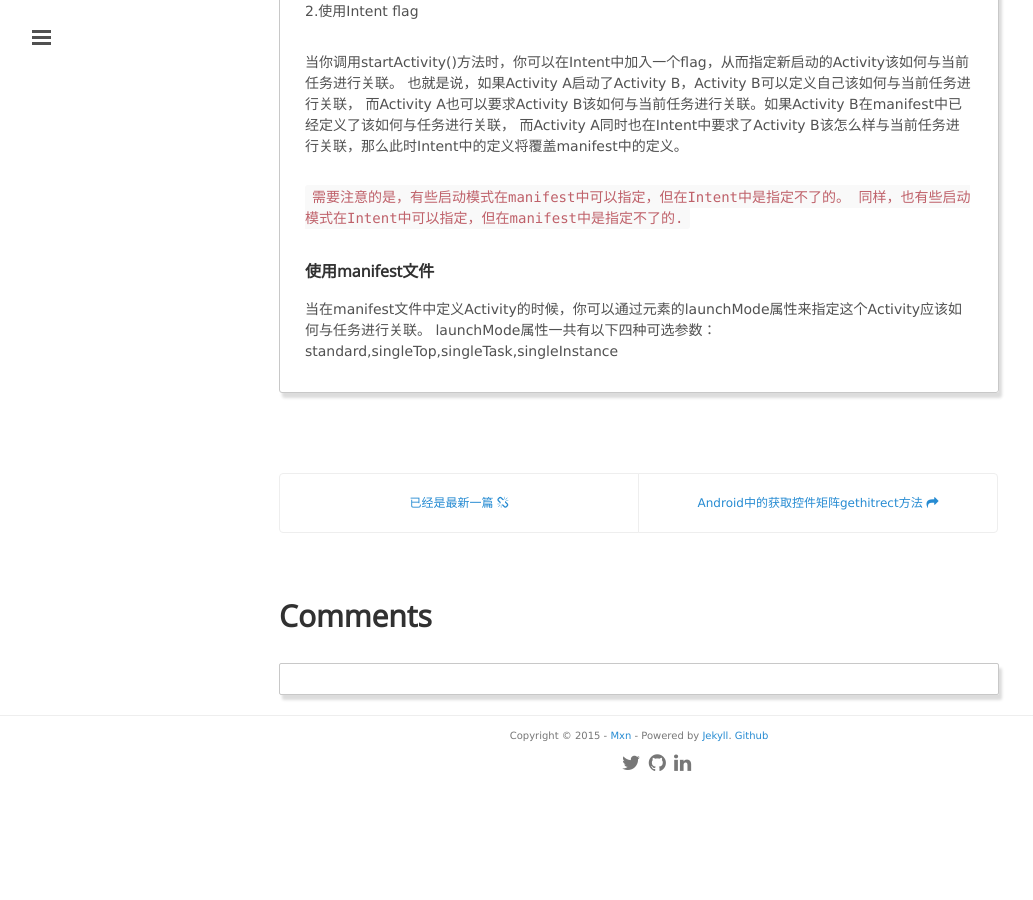
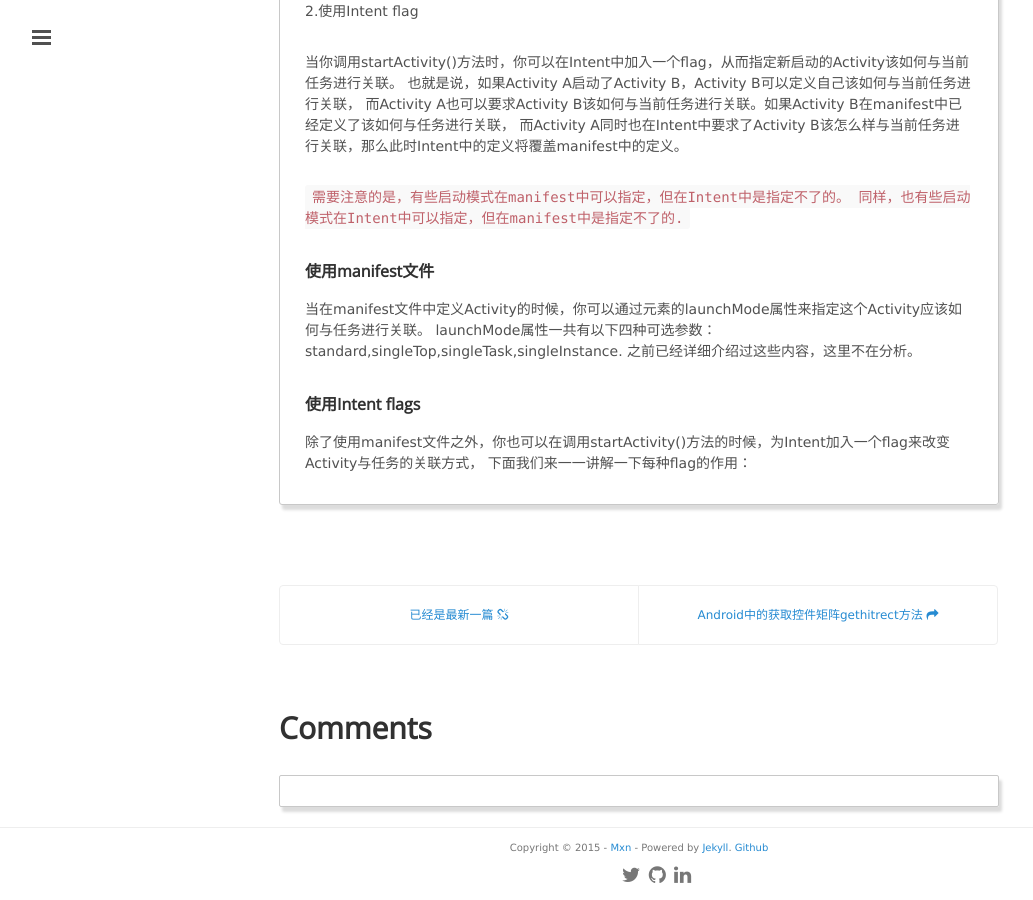
Before and after one commit to mxn21/mxn21.github.io, a Jekyll site: the page built from _posts/2015-8-1-Android堆栈分析.md, in a window 1280 px wide and 900 px high, scrolled down 4198 px. Shown: the whole window, without its empty margins (1-1034 px from the left). Built offline with Jekyll 4.4.1, drawn with Linux system fonts in a browser that asks for light colours; Markdown is read by kramdown in place of the engine named in the settings; comment, search, counter and statistics services are not loaded; before the commit the page ends 4986 px from its top, so only the background shows below that.

Commit message:
2432423
2342432

```diff
--- a/_posts/2015-8-1-Android堆栈分析.md
+++ b/_posts/2015-8-1-Android堆栈分析.md
@@ -142,4 +142,10 @@
 ### 使用manifest文件
 
 当在manifest文件中定义Activity的时候，你可以通过<activity>元素的launchMode属性来指定这个Activity应该如何与任务进行关联。
-launchMode属性一共有以下四种可选参数：standard,singleTop,singleTask,singleInstance
+launchMode属性一共有以下四种可选参数：standard,singleTop,singleTask,singleInstance.
+之前已经详细介绍过这些内容，这里不在分析。
+
+### 使用Intent flags
+
+除了使用manifest文件之外，你也可以在调用startActivity()方法的时候，为Intent加入一个flag来改变Activity与任务的关联方式，
+下面我们来一一讲解一下每种flag的作用：
```
Also changed, not shown: _posts/2015-7-3-activity LaunchMode 应用场景.md (+7 -1 lines).
